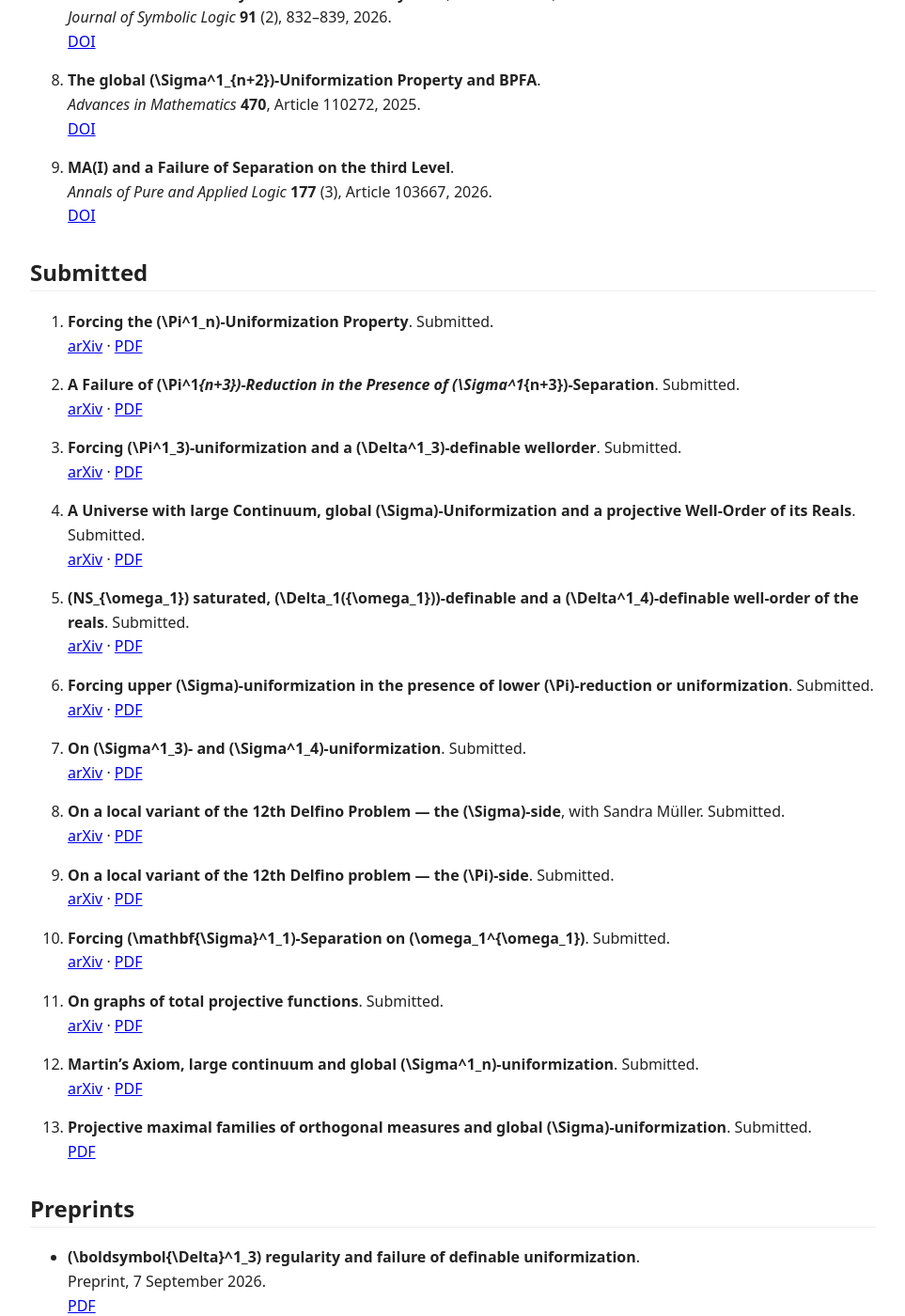
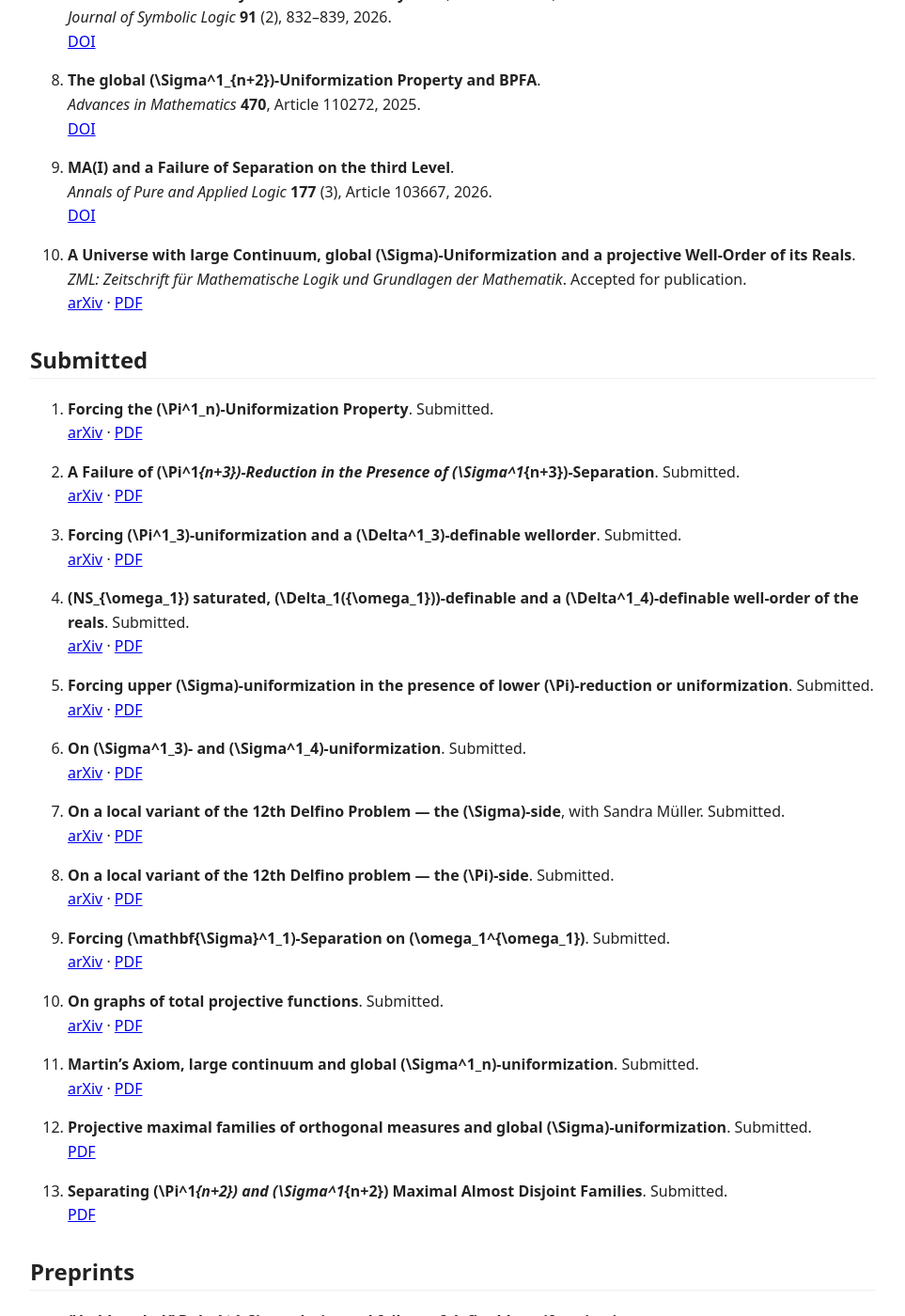
Before and after one commit to StefanHoffelner/stefanhoffelner.github.io, a Jekyll site: the page built from publications.md, in a window 1280 px wide and 1400 px high, scrolled down 793 px. Shown: the whole window at 94% size, without its empty margins (158-1121 px from the left). Built offline with Jekyll 4.4.1, drawn with Linux system fonts in a browser that asks for light colours; our own code applies the rules of GitHub Pages for plain Markdown files; a script that is not in the unit is left out; part of the change alters nothing that is shown; some of the changed text lies outside the part shown.

Commit message:
Move accepted ZML paper to publications and MAD paper to submitted

```diff
--- a/publications.md
+++ b/publications.md
@@ -43,6 +43,10 @@ permalink: /publications/
    *Annals of Pure and Applied Logic* **177** (3), Article 103667, 2026.
    [DOI](https://doi.org/10.1016/j.apal.2025.103667)
 
+10. **A Universe with large Continuum, global \(\Sigma\)-Uniformization and a projective Well-Order of its Reals**.
+    *ZML: Zeitschrift für Mathematische Logik und Grundlagen der Mathematik*. Accepted for publication.
+    [arXiv](https://doi.org/10.48550/arXiv.2506.12393) · [PDF](/papers/large-continuum-global-sigma-uniformization.pdf)
+
 ## Submitted
 
 1. **Forcing the \(\Pi^1_n\)-Uniformization Property**. Submitted.
@@ -54,45 +58,41 @@ permalink: /publications/
 3. **Forcing \(\Pi^1_3\)-uniformization and a \(\Delta^1_3\)-definable wellorder**. Submitted.
    [arXiv](https://doi.org/10.48550/arXiv.2506.21778) · [PDF](/papers/forcing-pi13-uniformization-delta13-wellorder.pdf)
 
-4. **A Universe with large Continuum, global \(\Sigma\)-Uniformization and a projective Well-Order of its Reals**. Submitted.
-   [arXiv](https://doi.org/10.48550/arXiv.2506.12393) · [PDF](/papers/large-continuum-global-sigma-uniformization.pdf)
-
-5. **\(NS_{\omega_1}\) saturated, \(\Delta_1(\{\omega_1\})\)-definable and a \(\Delta^1_4\)-definable well-order of the reals**. Submitted.
+4. **\(NS_{\omega_1}\) saturated, \(\Delta_1(\{\omega_1\})\)-definable and a \(\Delta^1_4\)-definable well-order of the reals**. Submitted.
    [arXiv](https://doi.org/10.48550/arXiv.2507.01183) · [PDF](/papers/ns-saturated-delta1-definable-delta14-wellorder.pdf)
 
-6. **Forcing upper \(\Sigma\)-uniformization in the presence of lower \(\Pi\)-reduction or uniformization**. Submitted.
+5. **Forcing upper \(\Sigma\)-uniformization in the presence of lower \(\Pi\)-reduction or uniformization**. Submitted.
    [arXiv](https://doi.org/10.48550/arXiv.2511.05081) · [PDF](/papers/forcing-upper-sigma-uniformization.pdf)
 
-7. **On \(\Sigma^1_3\)- and \(\Sigma^1_4\)-uniformization**. Submitted.
+6. **On \(\Sigma^1_3\)- and \(\Sigma^1_4\)-uniformization**. Submitted.
    [arXiv](https://doi.org/10.48550/arXiv.2604.19360) · [PDF](/papers/on-sigma13-and-sigma14-uniformization.pdf)
 
-8. **On a local variant of the 12th Delfino Problem — the \(\Sigma\)-side**, with Sandra Müller. Submitted.
+7. **On a local variant of the 12th Delfino Problem — the \(\Sigma\)-side**, with Sandra Müller. Submitted.
    [arXiv](https://doi.org/10.48550/arXiv.2606.13199) · [PDF](/papers/local-delfino-sigma-side.pdf)
 
-9. **On a local variant of the 12th Delfino problem — the \(\Pi\)-side**. Submitted.
+8. **On a local variant of the 12th Delfino problem — the \(\Pi\)-side**. Submitted.
    [arXiv](https://doi.org/10.48550/arXiv.2606.13210) · [PDF](/papers/local-delfino-pi-side.pdf)
 
-10. **Forcing \(\mathbf{\Sigma}^1_1\)-Separation on \(\omega_1^{\omega_1}\)**. Submitted.
-    [arXiv](https://doi.org/10.48550/arXiv.2605.21175) · [PDF](/papers/generalized-separation.pdf)
+9. **Forcing \(\mathbf{\Sigma}^1_1\)-Separation on \(\omega_1^{\omega_1}\)**. Submitted.
+   [arXiv](https://doi.org/10.48550/arXiv.2605.21175) · [PDF](/papers/generalized-separation.pdf)
 
-11. **On graphs of total projective functions**. Submitted.
+10. **On graphs of total projective functions**. Submitted.
     [arXiv](https://doi.org/10.48550/arXiv.2605.21184) · [PDF](/papers/on-graphs-of-total-projective-functions.pdf)
 
-12. **Martin's Axiom, large continuum and global \(\Sigma^1_n\)-uniformization**. Submitted.
+11. **Martin's Axiom, large continuum and global \(\Sigma^1_n\)-uniformization**. Submitted.
     [arXiv](https://doi.org/10.48550/arXiv.2605.21189) · [PDF](/papers/martins-axiom-large-continuum-global-sigma-uniformization.pdf)
 
-13. **Projective maximal families of orthogonal measures and global \(\Sigma\)-uniformization**. Submitted.
+12. **Projective maximal families of orthogonal measures and global \(\Sigma\)-uniformization**. Submitted.
     [PDF](/papers/projective-maximal-families-orthogonal-measures-global-sigma-uniformization.pdf)
+
+13. **Separating \(\Pi^1_{n+2}\) and \(\Sigma^1_{n+2}\) Maximal Almost Disjoint Families**. Submitted.
+    [PDF](/papers/separating-pi1nplus2-sigma1nplus2-mad-families.pdf)
 
 ## Preprints
 
 - **\(\boldsymbol{\Delta}^1_3\) regularity and failure of definable uniformization**.
   Preprint, 7 September 2026.
   [PDF](/papers/delta13-regularity-definable-uniformization.pdf)
-
-- **Separating \(\Pi^1_{n+2}\) and \(\Sigma^1_{n+2}\) Maximal Almost Disjoint Families**.
-  Preprint, 6 September 2026.
-  [PDF](/papers/separating-pi1nplus2-sigma1nplus2-mad-families.pdf)
 
 - **Higher projective maximal orthogonal families of measures**.
   Preprint.
```
